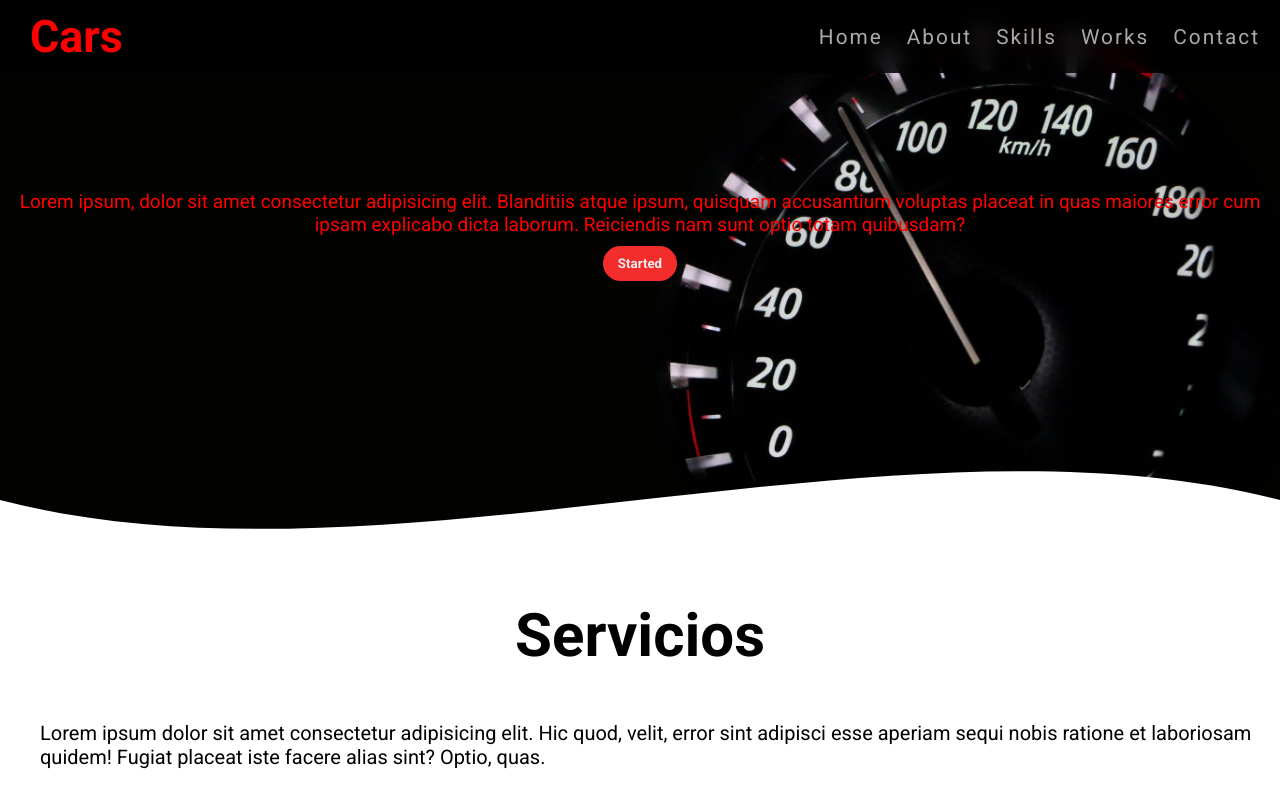
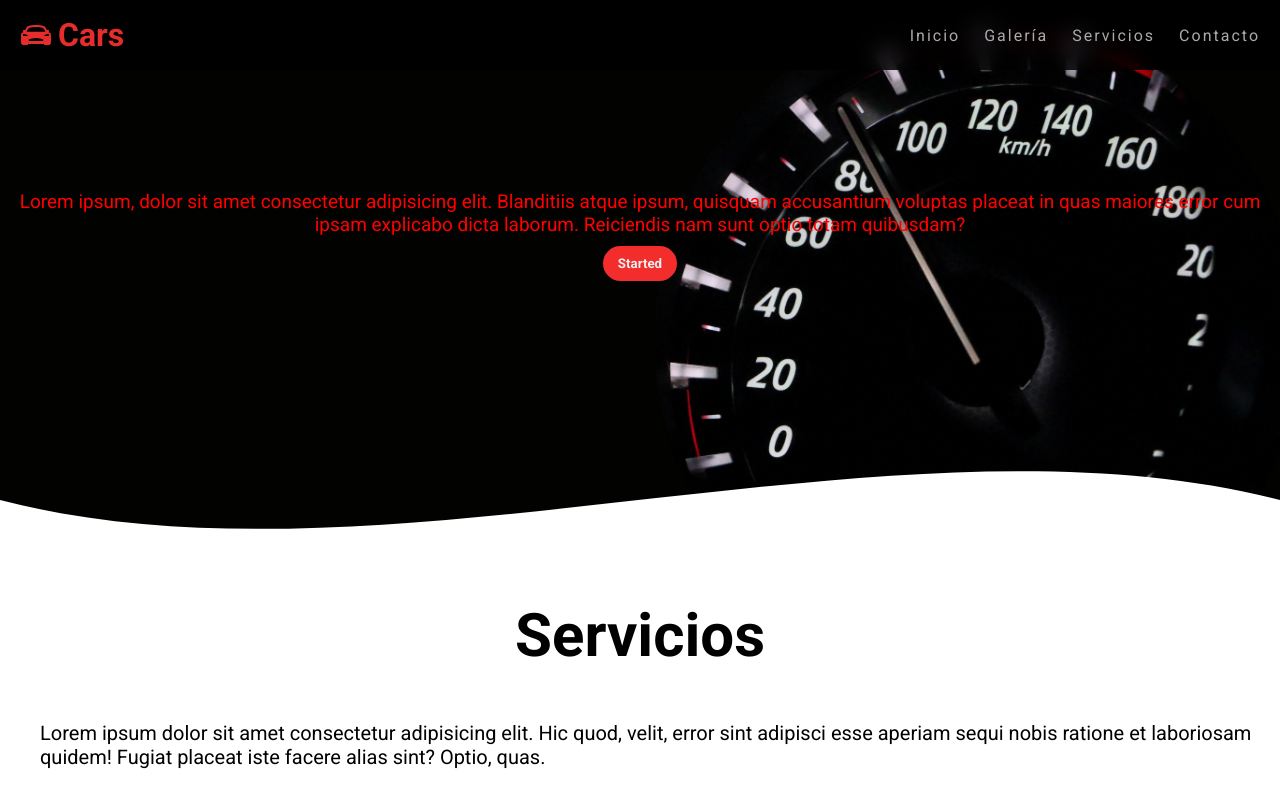
Before and after one commit to cmglezpdev/landing-page, a React (Create React App) app: page / in a window 1280 px wide. Shown: the top 800 px of the page. Built offline with nearby package versions, Linux system fonts and the light colour scheme; the HTML template or start-up script is replaced by a standard one.

Commit message:
style: fix navbar size

```diff
--- a/src/components/navbar/Navbar.jsx
+++ b/src/components/navbar/Navbar.jsx
@@ -1,3 +1,5 @@
+import { IoCarSportSharp } from 'react-icons/io5';
+
 import './navbar.scss';
 
 export const Navbar = () => {
@@ -6,28 +8,22 @@ export const Navbar = () => {
 
     <nav className="nav">
       <div className="nav__logo">
+          <IoCarSportSharp className='icon' />
           <span>Cars</span>
       </div>
 
       <ul className='nav__links'>
           <li className="nav__item">
-              <a href="#app" className='nav__link'>Home</a>
-              <div className="underline"></div>
+              <a href="#app" className='nav__link'>Inicio</a>
           </li>
           <li className="nav__item">
-              <a href="#about" className='nav__link'>About</a>
-              <div className="underline"></div>
+              <a href="#gallery" className='nav__link'>Galería</a>
           </li>
           <li className="nav__item">
-              <a href="#skills" className='nav__link'>Skills</a>
+              <a href="#services" className='nav__link'>Servicios</a>
           </li>
           <li className="nav__item">
-              <a href="#works" className='nav__link'>Works</a>
-              <div className="underline"></div>
-          </li>
-          <li className="nav__item">
-              <a href="#contact" className='nav__link'>Contact</a>
-              <div className="underline"></div>
+              <a href="#contact" className='nav__link'>Contacto</a>
           </li>
       </ul>
 
--- a/src/components/navbar/navbar.scss
+++ b/src/components/navbar/navbar.scss
@@ -29,11 +29,17 @@
 
     &__logo {
         z-index: 102;
+        display: flex;
+        align-items: center;
+        color: rgb(231, 44, 44);
+        font-size: 2.2em;
+
+        .icon {
+            color: rgb(231, 44, 44);
+        }
 
         span {
-            font-size: 2.2em;
             font-weight: bold;
-            color: #f00;
             padding: 10px;
         }
     }
@@ -101,14 +107,6 @@
 }
 
 
-
-// @media (min-width:640px) {
-//     .nav {
-//         max-width: 640px;
-//     }
-// }
-
-
 @media (min-width:768px) {
     .nav {
         --state-hamburguer: scale(0);
@@ -141,44 +139,12 @@
         }
 
         &__logo {
+            font-size: 2em;
 
             span {
-                font-size: 2em;
                 padding: 6px;
             }
         }
     }
 
 }
-
-@media (min-width:1024px) {
-
-    .nav {
-        &__link {
-            font-size: 1.3rem;
-        }
-
-        &__logo {
-
-            span {
-                font-size: 2.8em;
-                padding: 10px;
-            }
-
-        }
-    }
-}
-
-
-
-// @media (min-width: 1280px) {
-//     .nav {
-//         max-width: 1280px;
-//     }
-// }
-
-// @media (min-width: 1536px) {
-//     .nav {
-//         max-width: 1536px;
-//     }
-// }
```
